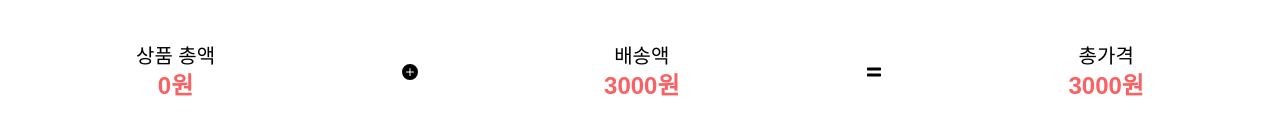
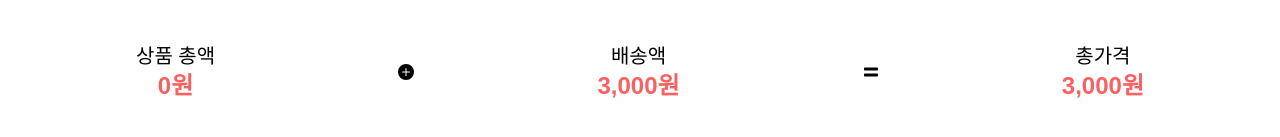
Before and after one commit to jooheekim0713/shoppy, a React (Create React App) app: page /success in a window 1280 px wide. Shown: the part 193-330 px from the top of the page. Built offline with nearby package versions, Linux system fonts and the light colour scheme; no server answers; the database is empty.

Commit message:
[ FEAT ] : 숫자 천단위 콤마 기능 구현

```diff
--- /dev/null
+++ b/src/common/utils.ts
@@ -0,0 +1,3 @@
+export const numberWithCommas = (num: number) => {
+  return num.toString().replace(/\B(?=(\d{3})+(?!\d))/g, ',');
+};
--- a/src/components/CartItem.jsx
+++ b/src/components/CartItem.jsx
@@ -2,8 +2,10 @@ import React from 'react';
 import { AiOutlineMinusSquare, AiOutlinePlusSquare } from 'react-icons/ai';
 import { RiDeleteBin5Fill } from 'react-icons/ri';
 import useCart from '../hooks/useCart';
+import { numberWithCommas } from '../common/utils.ts';
 
 const ICON_CLASS = 'transition-all cursor-pointer hover:scale-105 mx-2';
+
 export default function CartItem({
   product,
   product: { id, image, title, price, option, quantity },
@@ -24,7 +26,7 @@ export default function CartItem({
         <div className="basis-3/5">
           <p className="text-lg">{title}</p>
           <p className="text-xl font-bold text-brand">{option}</p>
-          <p>{price}원</p>
+          <p>{numberWithCommas(price)}원</p>
         </div>
         <div className="text-2xl flex items-center">
           <AiOutlineMinusSquare className={ICON_CLASS} onClick={handleMinus} />
--- a/src/components/PriceCard.jsx
+++ b/src/components/PriceCard.jsx
@@ -1,10 +1,13 @@
 import React from 'react';
+import { numberWithCommas } from '../common/utils.ts';
 
 export default function PriceCard({ text, price }) {
   return (
     <div className="bg-grap-50 p-8 mx-2 rounded-2xl text-center text-lg md:text-xl">
       <p>{text}</p>
-      <p className="font-bold text-brand text-xl md:text-2xl">{price}원</p>
+      <p className="font-bold text-brand text-xl md:text-2xl">
+        {numberWithCommas(price)}원
+      </p>
     </div>
   );
 }
--- a/src/components/ProductCard.jsx
+++ b/src/components/ProductCard.jsx
@@ -1,5 +1,6 @@
 import React from 'react';
 import { useNavigate } from 'react-router-dom';
+import { numberWithCommas } from '../common/utils.ts';
 
 export default function ProductCard({
   product,
@@ -16,7 +17,7 @@ export default function ProductCard({
       <img className="w-full" src={image} alt={title} />
       <div className="m-2 px-2 text-lg flex justify-between items-center">
         <h3 className="truncate">{title}</h3>
-        <p className="truncate">{`${price} 원`}</p>
+        <p className="truncate">{`${numberWithCommas(price)} 원`}</p>
       </div>
       <p className="m-2 px-2 text-gray-600">{category}</p>
     </li>
```
